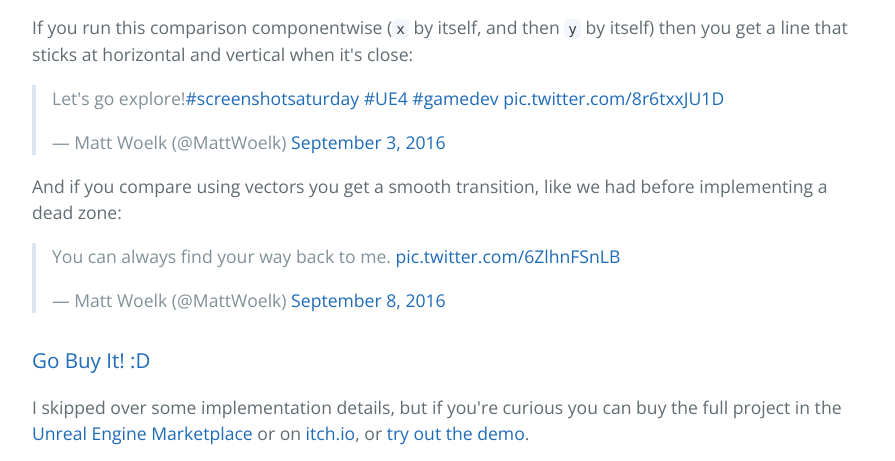
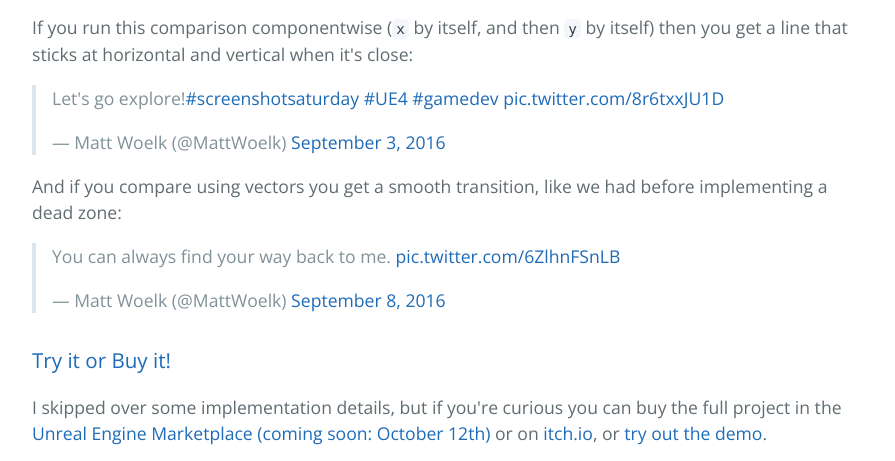
Before and after one commit to MattWoelk/voronoi_split_screen_notes, a plain HTML site: page index.html in a window 1280 px wide. Shown: the part 4715-5176 px from the top of the page, without its empty margins (192-1087 px from the left). Drawn offline with nearby package versions, Linux system fonts and the light colour scheme.

Commit message:
clarify unreal availability

```diff
--- a/index.html
+++ b/index.html
@@ -136,11 +136,11 @@ So we can dial <code>a</code> to be the max distance we want our nodes to be fro
 
 <h3>
     <a id="buy" class="anchor" href="#buy" aria-hidden="true">
-        <span aria-hidden="true" class="octicon octicon-link">Go Buy It! :D</span>
+        <span aria-hidden="true" class="octicon octicon-link">Try it or Buy it!</span>
     </a>
 </h3>
 
-<p>I skipped over some implementation details, but if you're curious you can buy the full project in the <a href="#buy">Unreal Engine Marketplace</a> or on <a href="https://mattwoelk.itch.io/voronoi-split-screen">itch.io</a>, or <a href="https://mattwoelk.itch.io/voronoi-split-screen">try out the demo</a>.</p>
+<p>I skipped over some implementation details, but if you're curious you can buy the full project in the <a href="#buy">Unreal Engine Marketplace (coming soon: October 12th)</a> or on <a href="https://mattwoelk.itch.io/voronoi-split-screen">itch.io</a>, or <a href="https://mattwoelk.itch.io/voronoi-split-screen">try out the demo</a>.</p>
 
 <iframe frameborder="0" src="https://itch.io/embed/84853" width="552" height="167"></iframe>
 
```
